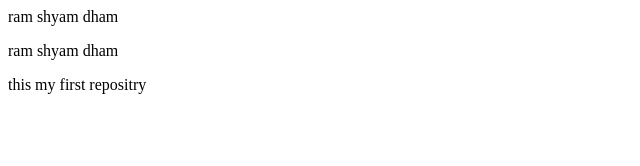
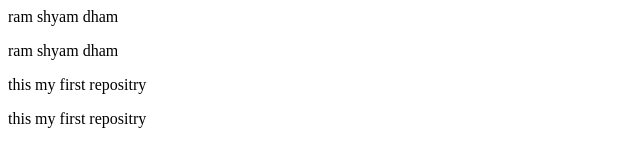
Before and after one commit to Avinashsharma9024/mern-stack, a plain HTML site: page index.html in a window 1280 px wide. Shown: the whole page, without its empty margins (0-640 px from the left). Drawn offline with Linux system fonts and the light colour scheme.

Commit message:
feat : upadated

```diff
--- a/index.html
+++ b/index.html
@@ -1,3 +1,4 @@
 <p> ram shyam dham </p>
 <p> ram shyam dham </p>
 <p> this my first repositry</p>
+<p> this my first repositry</p>
```
